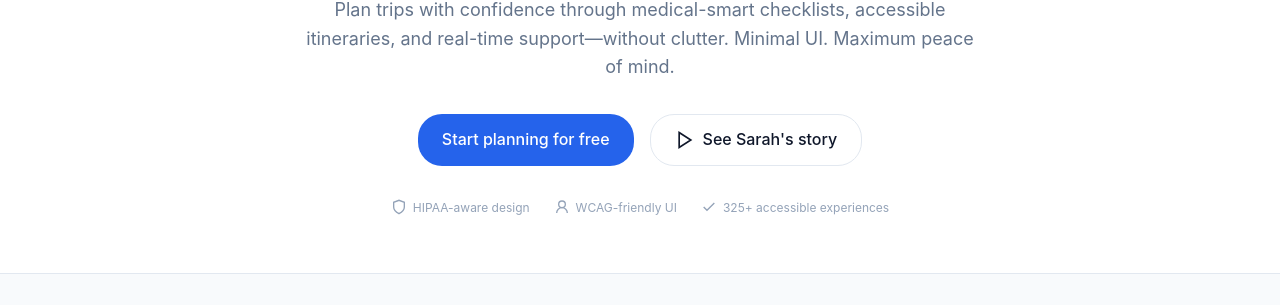
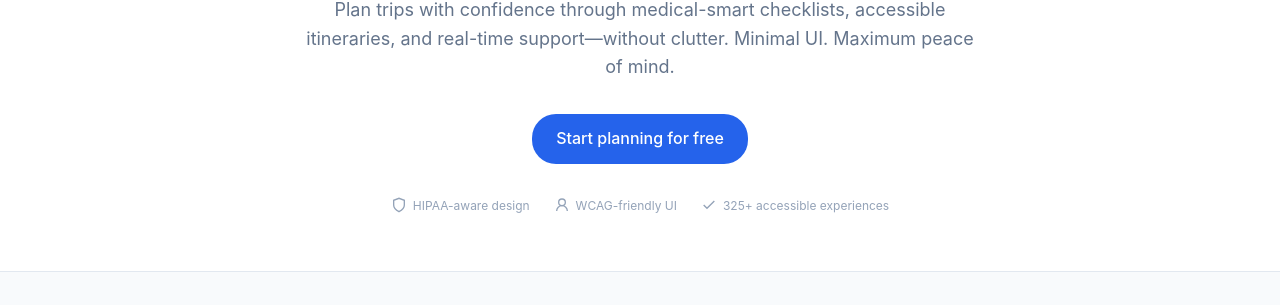
Before and after one commit to hirensai111/JournoAI, a website: page public/index.html in a window 1280 px wide. Shown: the part 320-625 px from the top of the page. Drawn offline with Linux system fonts and the light colour scheme; no server answers.

Commit message:
Remove 'See Sarah's story' button from hero section

```diff
--- a/public/index.html
+++ b/public/index.html
@@ -49,12 +49,6 @@
 
       <div class="hero-actions">
         <a href="/signup.html" class="btn btn-primary btn-lg">Start planning for free</a>
-        <a href="#sarah-story" class="btn btn-outline btn-lg">
-          <svg width="20" height="20" viewBox="0 0 24 24" fill="none" stroke="currentColor" stroke-width="2">
-            <polygon points="5 3 19 12 5 21 5 3" />
-          </svg>
-          See Sarah's story
-        </a>
       </div>
 
       <div class="hero-meta">
```
